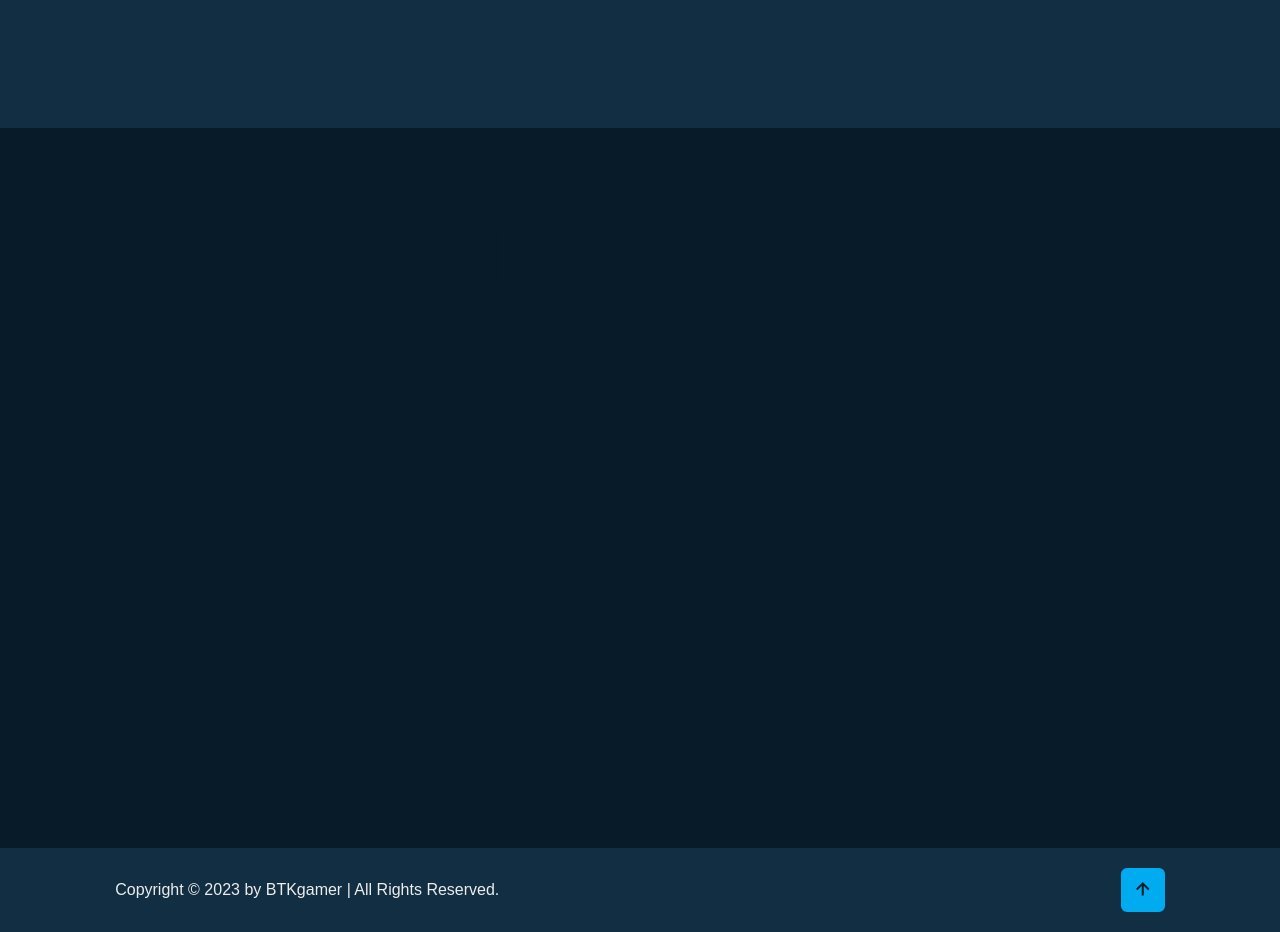
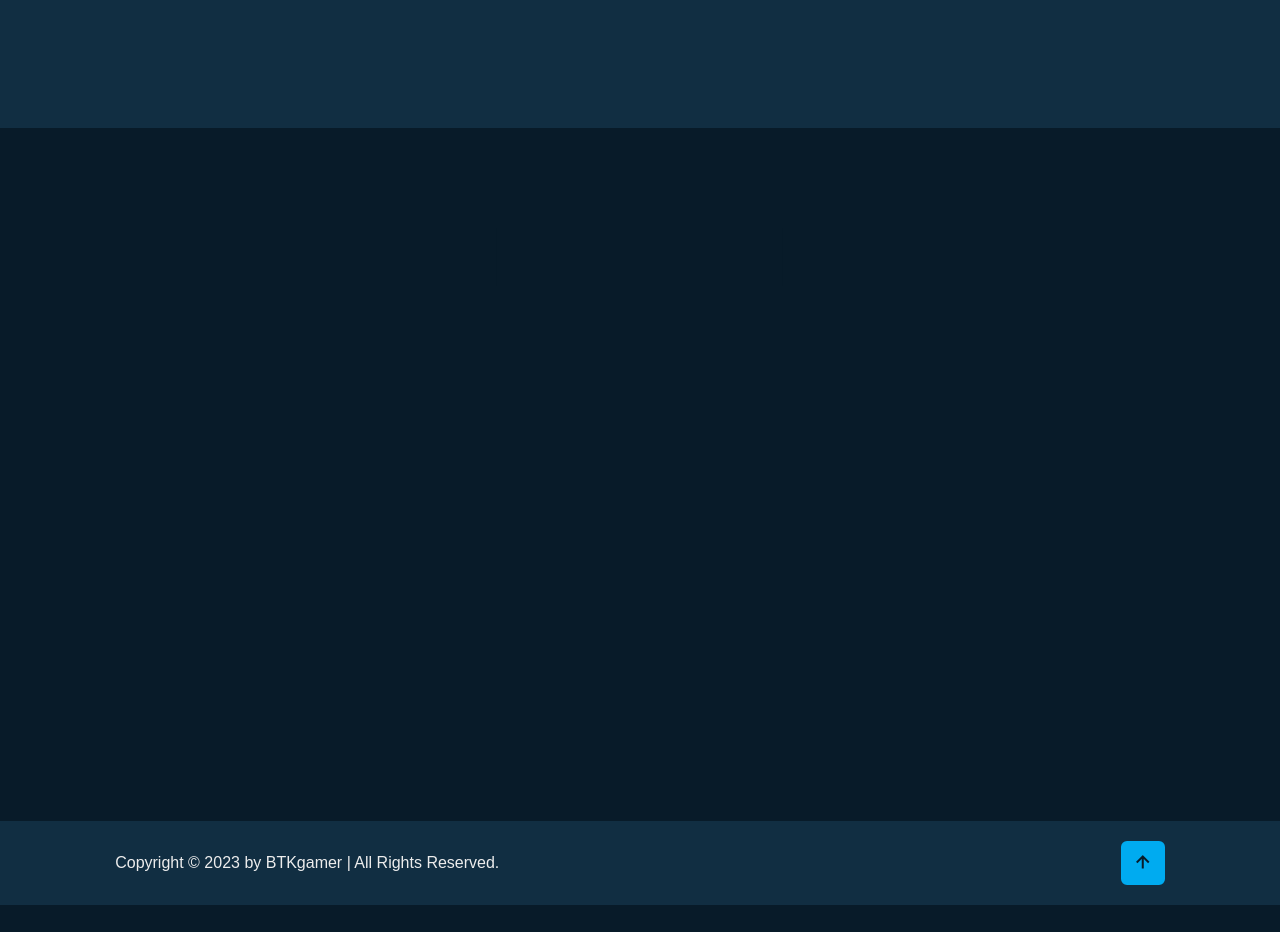
Before and after one commit to BTKcreations/MyPortfolio, a plain HTML site: page index.html in a window 1280 px wide. Shown: the part 3380-4312 px from the top of the page. After the commit the page ends 4285 px from the top, so only its background shows below. Drawn offline with nearby package versions, Linux system fonts and the light colour scheme.

Commit message:
Update style.css

```diff
--- a/style.css
+++ b/style.css
@@ -559,7 +559,7 @@ span {
 
 
 .contact {
-   min-height: 90vh;
+   min-height: auto;
    padding-bottom: 7rem;
 }
 
```
